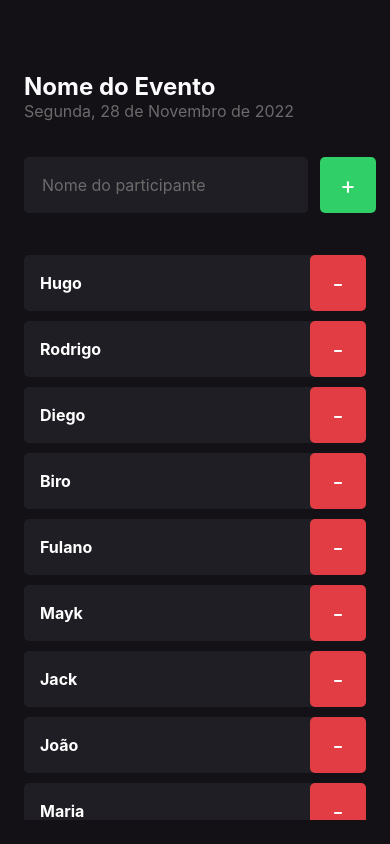
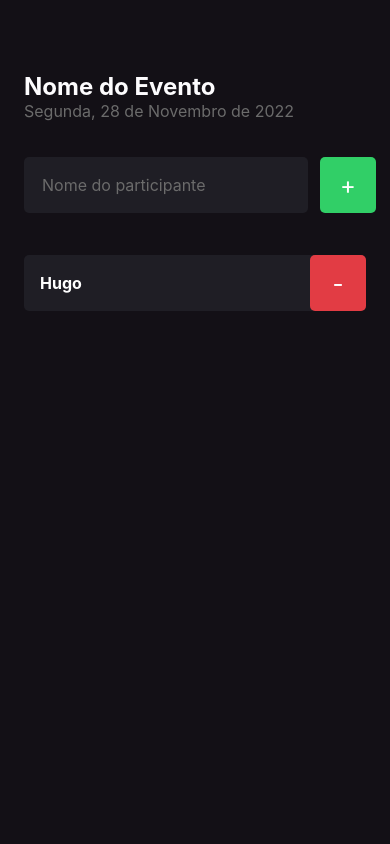
Before and after one commit to Hugovarellaa/ignite-react-native-chapter-1, a React Native app in the folder imhere/: screen / in a window 390 px wide. Built offline with nearby package versions, Linux system fonts and the light colour scheme.

Commit message:
Adicionando na lista

```diff
--- a/imhere/src/screens/Home/index.tsx
+++ b/imhere/src/screens/Home/index.tsx
@@ -1,26 +1,18 @@
+import { useState } from 'react'
 import { FlatList, StatusBar, Text, TextInput, View } from 'react-native'
 import { Button } from '../../components/Button'
 import { Participant } from '../../components/Participant'
 import { homeStyles } from './styles'
 
 export function Home() {
-  const participants = [
-    'Hugo',
-    'Rodrigo',
-    'Diego',
-    'Biro',
-    'Fulano',
-    'Mayk',
-    'Jack',
-    'João',
-    'Maria',
-    'Ana',
-  ]
+  const [participants, setParticipants] = useState(['Hugo'])
+  const [newParticipants, setNewParticipants] = useState('')
 
   function handleAddParticipant() {
-    console.log('Adicionando a participant')
+    setParticipants((oldState) => [...oldState, newParticipants])
+    setNewParticipants('')
   }
-  function handleRemoveParticipant() {
+  function handleRemoveParticipant(name: string) {
     console.log('Removendo a participant')
   }
 
@@ -39,6 +31,8 @@ export function Home() {
           style={homeStyles.input}
           placeholder="Nome do participante"
           placeholderTextColor="#6b6b6b"
+          onChangeText={setNewParticipants}
+          value={newParticipants}
         />
         <Button title="+" type="ADD" onPress={handleAddParticipant} />
       </View>
@@ -56,7 +50,7 @@ export function Home() {
           <Participant
             key={item}
             name={item}
-            onRemove={handleRemoveParticipant}
+            onRemove={() => handleRemoveParticipant(item)}
           />
         )}
       />
```
